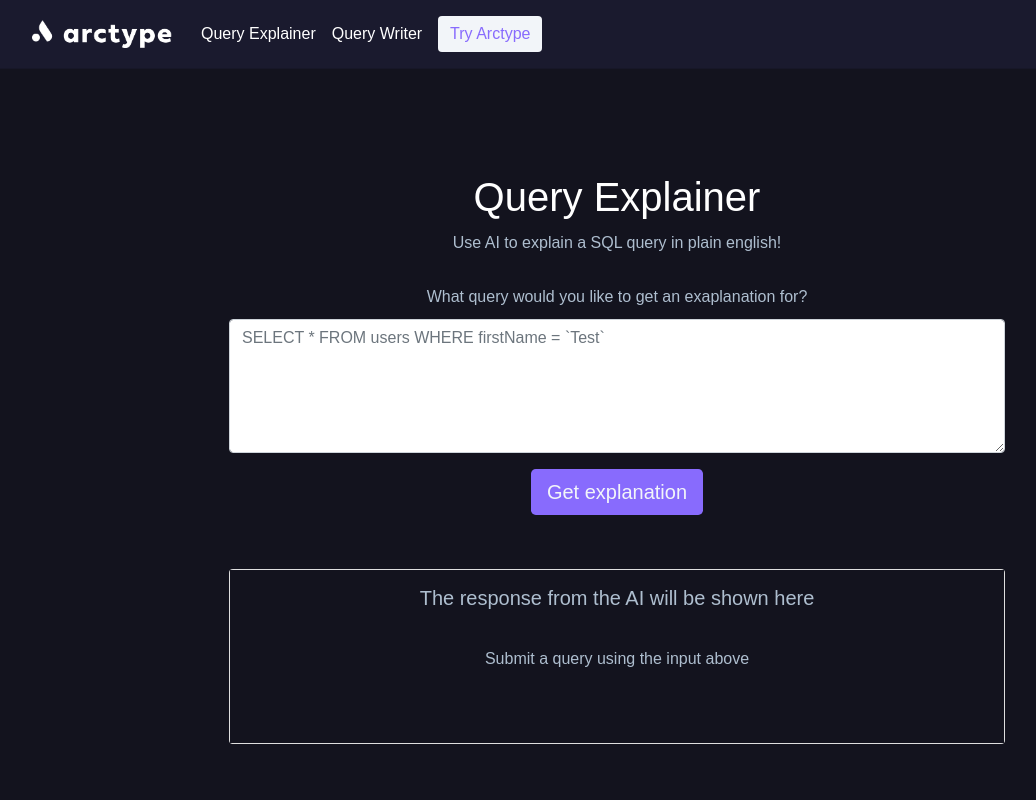
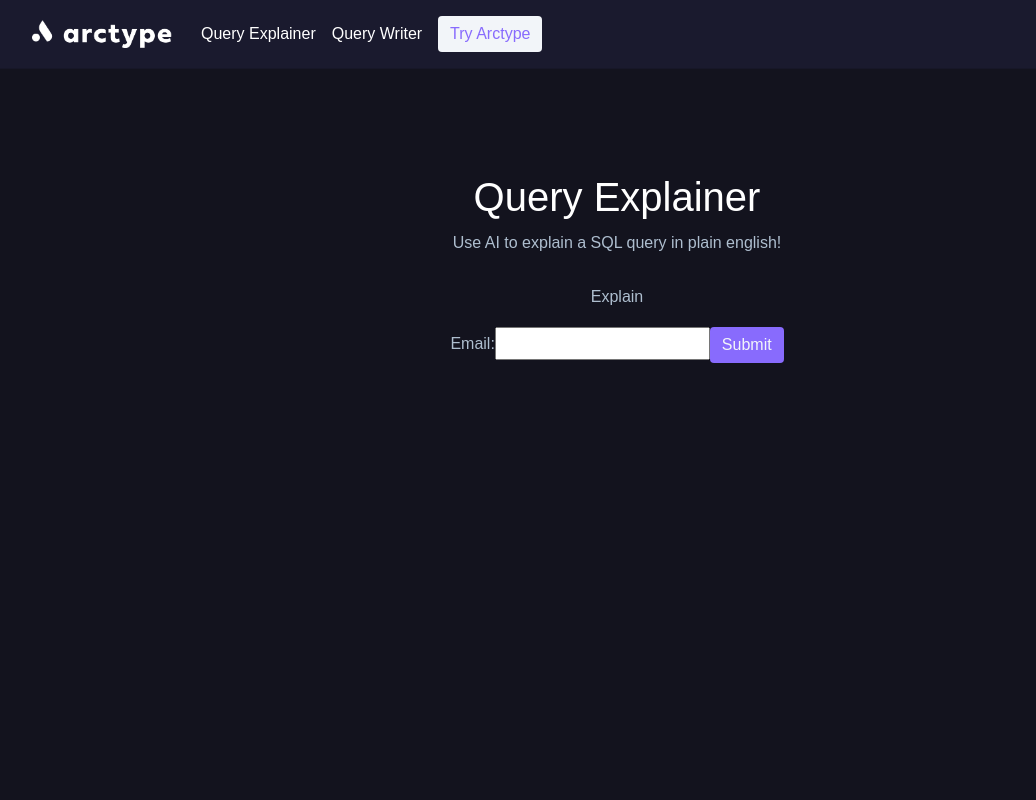
Before and after one commit to arctype/query-explainer, a React (Create React App) app in the folder content/: page / in a window 1280 px wide. Shown: the top 800 px of the page, without its empty margins (23-1059 px from the left). Built offline with nearby package versions, Linux system fonts and the light colour scheme; a web font is replaced by a local one.

Commit message:
Form logic working?
Still WIP - need to clean this up

```diff
--- a/content/package.json
+++ b/content/package.json
@@ -14,6 +14,7 @@
     "react-router-dom": "^6.2.2",
     "react-scripts": "5.0.0",
     "uuidv4": "^6.2.13",
+    "validator": "^13.7.0",
     "web-vitals": "^2.1.4"
   },
   "scripts": {
--- /dev/null
+++ b/content/src/components/EmailPrompt.js
@@ -0,0 +1,39 @@
+import React from 'react'
+import {Component} from 'react'
+import 'bootstrap/dist/css/bootstrap.css'
+import {Card, Button, Nav} from 'react-bootstrap'
+
+class EmailPrompt extends React.Component {
+  constructor(props) {
+    super(props);
+    this.state = {value: ''};
+    this.state = {isAuthed: false};
+    this.handleChange = this.handleChange.bind(this);
+    this.handleSubmit = this.handleSubmit.bind(this);
+  }
+
+  handleChange(event) {
+    this.setState({value: event.target.value});
+  }
+
+  handleSubmit(event) {
+    alert('A name was submitted: ' + this.state.value);
+    event.preventDefault();
+    this.setState({isAuthed: true});
+  }
+
+  render() {
+    return (
+      <form onSubmit={this.handleSubmit}>
+      <p>Explain</p>
+        <label>
+          Email:
+          <input type="text" value={this.state.value} onChange={this.handleChange} />
+        </label>
+        <Button type="submit" value="Submit" >Submit</Button>
+      </form>
+    );
+  }
+}
+
+export default EmailPrompt
--- a/content/src/components/Home.js
+++ b/content/src/components/Home.js
@@ -2,13 +2,49 @@ import React from 'react'
 import { Component } from 'react'
 import Display from './Display'
 import '../css/Home.css';
-import { Container, Row, Col, Card} from 'react-bootstrap'
+import { Container, Row, Col, Card, Button} from 'react-bootstrap'
 import mainImg from '../mainImg.png'
 import QueryExplainer from './QueryExplainer'
+import EmailPrompt from './EmailPrompt'
 
 
-class Home extends Component {
-  render() {
+class Home extends React.Component {
+  constructor(props) {
+    super(props);
+    this.handleLoginClick = this.handleLoginClick.bind(this);
+    this.state = {isLoggedIn: false};
+    this.state = {value: ''};
+
+  }
+  handleLoginClick(event) {
+   this.setState({value: event.target.value});
+   event.preventDefault();
+   alert('A name was submitted: ' + this.state.value);
+   this.setState({isLoggedIn: true});
+
+ }
+
+ handleChange = event => {
+   this.setState({value: event.target.value});
+ }
+
+ render() {
+    const isLoggedIn = this.state.isLoggedIn;
+    let inputArea;
+    if (isLoggedIn) {
+      inputArea = <QueryExplainer />;
+    } else {
+      inputArea =
+      <form onSubmit={this.handleSubmit}>
+        <p>Explain</p>
+          <label>
+            Email:
+          <input type="text" value={this.state.value} onChange={this.handleChange} />
+          </label>
+          <Button type="submit" value="Submit" onClick={this.handleLoginClick}>Submit</Button>
+      </form>
+    }
+
     return(
       <div>
           <Card className="text-white hero curve">
@@ -16,7 +52,7 @@ class Home extends Component {
               <br/>
               <Card.Title><h1>Query Explainer</h1></Card.Title>
               <Card.Text>Use AI to explain a SQL query in plain english! <br/><br/>
-              <QueryExplainer />
+              {inputArea}
               </Card.Text>
             </Card.ImgOverlay>
           </Card>
@@ -26,6 +62,7 @@ class Home extends Component {
       </div>
     )
   }
+
 }
 
 export default Home
--- a/content/src/components/QueryWriter.js
+++ b/content/src/components/QueryWriter.js
@@ -2,13 +2,48 @@ import React from 'react'
 import { Component } from 'react'
 import Display from './Display'
 import '../css/Home.css';
-import { Container, Row, Col, Card} from 'react-bootstrap'
+import { Container, Row, Col, Card, Button} from 'react-bootstrap'
 import mainImg from '../mainImg.png'
 import QueryWriterComponent from './QueryWriterComponent'
 
 
 class QueryWriter extends Component {
-  render() {
+  constructor(props) {
+    super(props);
+    this.handleLoginClick = this.handleLoginClick.bind(this);
+    this.state = {isLoggedIn: false};
+    this.state = {value: ''};
+
+  }
+  handleLoginClick(event) {
+   this.setState({value: event.target.value});
+   event.preventDefault();
+   alert('A name was submitted: ' + this.state.value);
+   this.setState({isLoggedIn: true});
+
+ }
+
+ handleChange = event => {
+   this.setState({value: event.target.value});
+ }
+
+ render() {
+    const isLoggedIn = this.state.isLoggedIn;
+    let inputArea;
+    if (isLoggedIn) {
+      inputArea = <QueryWriterComponent />;
+    } else {
+      inputArea =
+      <form onSubmit={this.handleSubmit}>
+        <p>Explain</p>
+          <label>
+            Email:
+          <input type="text" value={this.state.value} onChange={this.handleChange} />
+          </label>
+          <Button type="submit" value="Submit" onClick={this.handleLoginClick}>Submit</Button>
+      </form>
+    }
+
     return(
       <div>
           <Card className="text-white hero curve">
```
Also changed, not shown: 2 other files (tests, documents, lock files or other folders).
